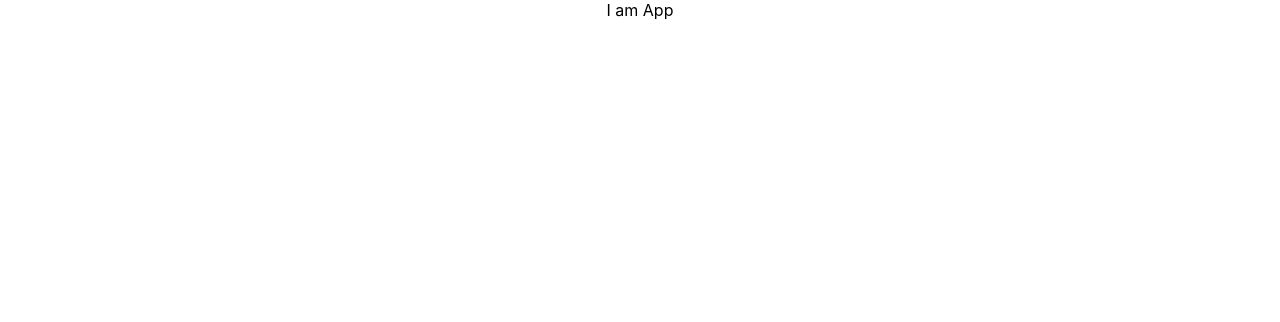
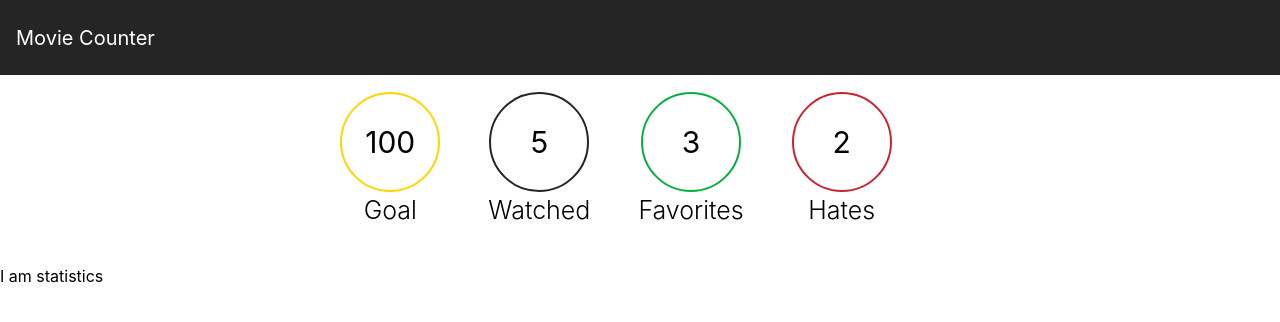
Before and after one commit to devlemire/React-Essentials-2018, a React app in the folder public/: page / in a window 1280 px wide. Built offline with nearby package versions, Linux system fonts and the light colour scheme.

Commit message:
JL master - Created InfoCircle Component and rendered some stats onto the DOM.

```diff
--- a/public/src/components/App.css
+++ b/public/src/components/App.css
@@ -1,32 +1,51 @@
-.App {
-  text-align: center;
+:root {
+  --black: #252525;
+  --dark-black: #181818;
+  --white: #fff;
+  --light-grey: #f2f2f2;
+  --grey: #ccc;
+  --dark-grey: #555;
+  --blue: #2aabe2;
+  --dark-blue: #0473a3;
+  --green: #07af41;
+  --red: #cb2331;
+  --gold: #ffd603;
+  --box-shadow-small: 0 3px 6px 1px rgba(51, 51, 51, 0.14);
 }
 
-.App-logo {
-  animation: App-logo-spin infinite 20s linear;
-  height: 40vmin;
+* {
+  box-sizing: border-box;
 }
 
-.App-header {
-  background-color: #282c34;
-  min-height: 100vh;
+header {
+  background-color: var(--black);
+  height: 75px;
+  color: var(--white);
+  display: flex;
+  justify-content: flex-start;
+  align-items: center;
+  padding: 16px;
+  font-size: 20px;
+}
+
+#info {
   display: flex;
   flex-direction: column;
-  align-items: center;
-  justify-content: center;
-  font-size: calc(10px + 2vmin);
-  color: white;
+  padding: 16px;
 }
 
-.App-link {
-  color: #61dafb;
+#info .info-container:not(:last-child) {
+  margin-bottom: 24px;
 }
 
-@keyframes App-logo-spin {
-  from {
-    transform: rotate(0deg);
+@media (min-width: 768px) {
+  #info {
+    flex-direction: row;
+    justify-content: center;
   }
-  to {
-    transform: rotate(360deg);
+
+  #info .info-container {
+    margin-right: 48px;
+    margin-bottom: 0px;
   }
 }
--- a/public/src/components/App.js
+++ b/public/src/components/App.js
@@ -1,11 +1,53 @@
 import React, { Component } from 'react'
+import moviesJSON from '../utils/movies.json'
 import './App.css'
+import InfoCircle from './InfoCircle/InfoCircle'
 
 class App extends Component {
+  state = {
+    goal: 100,
+    movies: moviesJSON
+  }
+
   render() {
+    const { movies, goal } = this.state
+
+    let favorites_count = 0
+    let hates_count = 0
+
+    // Use a forEach to avoid looping through the entire array
+    // for both counts
+    movies.forEach(m => {
+      if (m.favorite) {
+        favorites_count++
+      } else if (m.hate) {
+        hates_count++
+      }
+    })
+
     return (
       <div className="App">
-        <span>I am App</span>
+        <header>
+          <span>Movie Counter</span>
+        </header>
+
+        <section id="info">
+          <InfoCircle num={goal} label="Goal" borderColor="#ffd603" />
+
+          <InfoCircle num={movies.length} label="Watched" />
+
+          <InfoCircle
+            num={favorites_count}
+            label="Favorites"
+            borderColor="#07af41"
+          />
+
+          <InfoCircle num={hates_count} label="Hates" borderColor="#cb2331" />
+        </section>
+
+        <section id="statistics">
+          <span>I am statistics</span>
+        </section>
       </div>
     )
   }
--- /dev/null
+++ b/public/src/components/InfoCircle/InfoCircle.css
@@ -0,0 +1,25 @@
+.info-container {
+  display: flex;
+  flex-direction: column;
+  align-items: center;
+  justify-content: center;
+  height: 135px;
+}
+
+.info-circle {
+  border: 2px solid var(--black);
+  border-radius: 50%;
+  width: 100px;
+  height: 100px;
+  display: flex;
+  justify-content: center;
+  align-items: center;
+  font-size: 30px;
+}
+
+.info-label {
+  margin-top: 3px;
+  margin-bottom: 0px;
+  font-size: 25px;
+  font-weight: 300;
+}
--- /dev/null
+++ b/public/src/components/InfoCircle/InfoCircle.js
@@ -0,0 +1,16 @@
+import React from 'react'
+import './InfoCircle.css'
+
+export default function InfoCircle(props) {
+  const { num, label, borderColor } = props
+
+  return (
+    <div className="info-container">
+      <div className="info-circle" style={{ borderColor }}>
+        <span>{num}</span>
+      </div>
+
+      <h1 className="info-label">{label}</h1>
+    </div>
+  )
+}
--- /dev/null
+++ b/public/src/utils/movies.json
@@ -0,0 +1,37 @@
+[
+  {
+    "title": "Smallfoot",
+    "img": "https://atom-tickets-res.cloudinary.com/image/upload/c_scale,h_360,q_auto,w_240/v1525200919/ingestion-images-archive-prod/archive/1525200919437_250459_cops_0.jpg",
+    "dateWatched": "01-02-2018",
+    "favorite": true,
+    "hate": false
+  },
+  {
+    "title": "Night School",
+    "img": "https://atom-tickets-res.cloudinary.com/image/upload/c_scale,h_360,q_auto,w_240/v1522781015/ingestion-images-archive-prod/archive/1522781016103_249411_cops_0.jpg",
+    "dateWatched": "01-03-2018",
+    "favorite": false,
+    "hate": true
+  },
+  {
+    "title": "The House With A Clock In Its Walls",
+    "img": "https://atom-tickets-res.cloudinary.com/image/upload/c_scale,h_360,q_auto,w_240/v1530225199/ingestion-images-archive-prod/archive/1530225198865_258136_cops_0.jpg",
+    "dateWatched": "01-04-2018",
+    "favorite": true,
+    "hate": false
+  },
+  {
+    "title": "A Simple Favor",
+    "img": "https://atom-tickets-res.cloudinary.com/image/upload/c_scale,h_360,q_auto,w_240/v1534529367/ingestion-images-archive-prod/archive/1534529366608_267479_cops_0.jpg",
+    "dateWatched": "01-05-2018",
+    "favorite": false,
+    "hate": true
+  },
+  {
+    "title": "Hell Fest",
+    "img": "https://atom-tickets-res.cloudinary.com/image/upload/c_scale,h_360,q_auto,w_240/v1/ingestion-images-archive-prod/archive/rm2891217152.jpg",
+    "dateWatched": "01-06-2018",
+    "favorite": true,
+    "hate": false
+  }
+]
```
